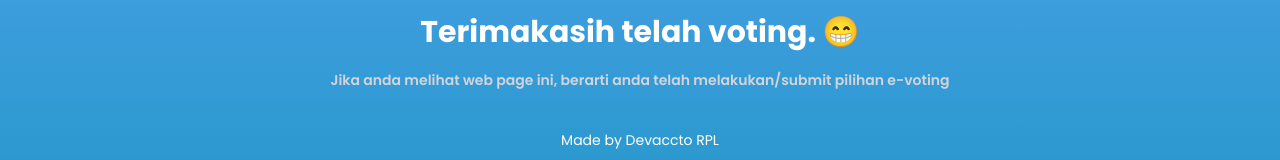
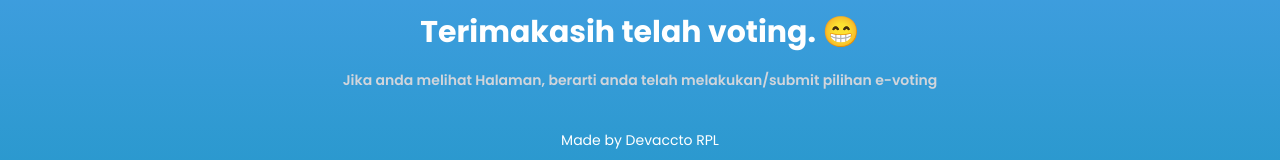
Before and after one commit to MorpheusZI/E-voting-osis, a Next.js app: page /Home/Thanks in a window 1280 px wide. Shown: the part 318-478 px from the top of the page. Built offline with nearby package versions, Linux system fonts and the light colour scheme; what tailwindcss-animated would draw is missing.

Commit message:
fixing bugs

```diff
--- a/src/app/Home/Thanks/page.tsx
+++ b/src/app/Home/Thanks/page.tsx
@@ -7,8 +7,8 @@ export default function Thanks() {
 				Terimakasih telah voting. 😁
 			</h1>
 			<h3 className="sphone:text-sm text-sm mt-5 text-center font-semibold text-gray-300">
-				Jika anda melihat web page ini, berarti anda telah melakukan/submit
-				pilihan e-voting
+				Jika anda melihat Halaman, berarti anda telah melakukan/submit pilihan
+				e-voting
 			</h3>
 			<h1 className="text-sm mt-10 text-white">Made by Devaccto RPL</h1>
 		</div>
```
Also changed, not shown: src/app/Home/Osis/Calon3/page.tsx (+1 -1 lines).
